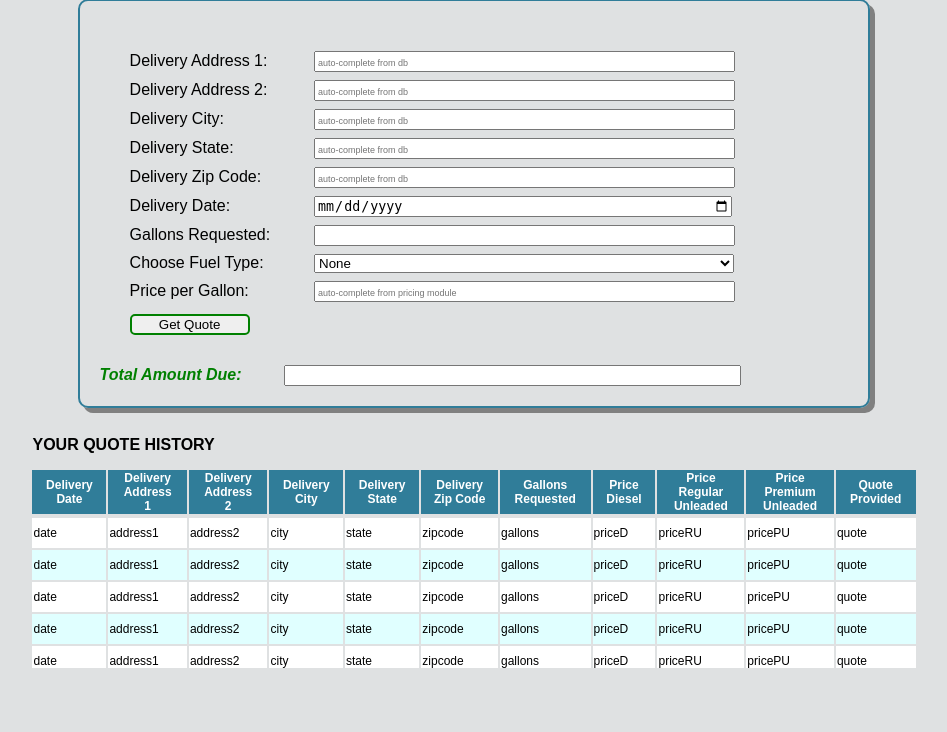
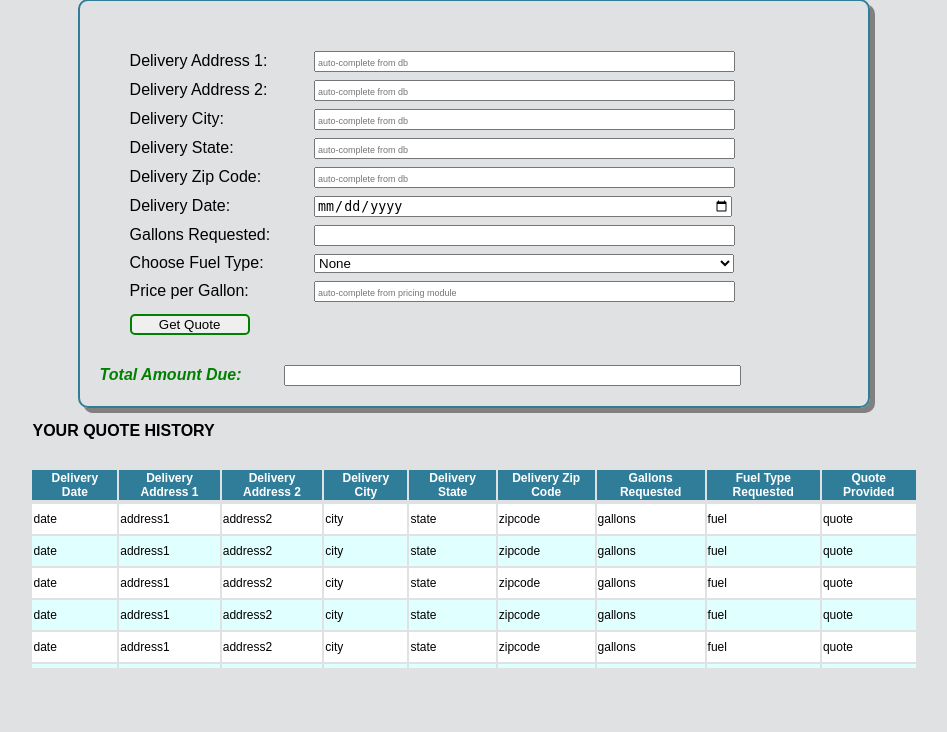
Before and after one commit to owlsrwise/COSC-4353-17390-Group-9, a Flask app: page /home/getquote/ in a window 1280 px wide. Shown: the part 133-865 px from the top of the page, without its empty margins (166-1113 px from the left). Run offline with Flask 2, Linux system fonts and the light colour scheme.

Commit message:
created database.db starter file init_db.py and edited app.py and fuel form

```diff
--- a/app.py
+++ b/app.py
@@ -1,6 +1,14 @@
 from flask import Flask, request, render_template, flash
+import sqlite3
 import fuelQuoteFormValidations
 import createProfile
+
+def get_db_connection():
+    conn = sqlite3.connect('database.db')
+    conn.row_factory = sqlite3.Row
+    return conn
+
+
 
 app = Flask(__name__)
 
@@ -97,7 +105,8 @@
 
 @app.route('/home/quoteresult/', methods = ['POST', 'GET'])     #send quote request to server
 def quoteResult():
-    quoteData='$530.00'             #hardcode quote data in lieu of database
+    quote='$19.50'             #hardcode quote data in lieu of pricing module
+    custId='001'               #hardcode quote data in lieu of profile data
     form = request.form
 
     if request.method == 'POST':
@@ -106,10 +115,20 @@
         fuel = request.form['fuel']
 
         if fuelQuoteFormValidations.validate(date, gallons, fuel):
-            return render_template('FuelQuoteForm.html', form=form, quoteData=quoteData)
+            # form data -> pricing module -> compare state to FuelPrices db table -> populate FuelQuoteData db table
+            # pricing module here
 
-            # add code here to send complete form data to DB
-            # add code here to populate quote history table (profile data and quote data from DB)
+            # populate FuelQuoteData db table
+            conn = get_db_connection()
+            conn.execute('INSERT INTO FuelQuoteData (custId, date, gallons, fuel, quote) VALUES (?, ?, ?, ?, ?)',
+                         (custId, date, gallons, fuel, quote))
+            conn.commit()
+
+            # populate Quote History user view
+
+
+            conn.close()
+            return render_template('FuelQuoteForm.html', form=form, quote=quote)
 
         else:
             print("Incorrect data format, should be YYYY-MM-DD")
--- a/templates/FuelQuoteForm.html
+++ b/templates/FuelQuoteForm.html
@@ -72,7 +72,7 @@
         </form>
         <div> <!--the price will come from Pricing Module-->
             <label for="quote" style="color:green; font-weight: bold; font-style: italic;">Total Amount Due:  </label>
-            <input type="text" value = "{{quoteData}}" id= "quote" name="quote">
+            <input type="text" value = "{{quote}}" id= "quote" name="quote">
         </div>
         </div>
 
@@ -113,9 +113,7 @@
                             <th>Delivery State</th>
                             <th>Delivery Zip Code</th>
                             <th>Gallons Requested</th>
-                            <th>Price Diesel</th>
-                            <th>Price Regular Unleaded</th>
-                            <th>Price Premium Unleaded</th>
+                            <th>Fuel Type Requested</th>
                             <th>Quote Provided</th>
                         </tr>
                     </thead>
@@ -128,9 +126,7 @@
                             <td>state</td>
                             <td>zipcode</td>
                             <td>gallons</td>
-                            <td>priceD</td>
-                            <td>priceRU</td>
-                            <td>pricePU</td>
+                            <td>fuel</td>
                             <td>quote</td>
                         </tr>
                         <tr>
@@ -141,9 +137,7 @@
                             <td>state</td>
                             <td>zipcode</td>
                             <td>gallons</td>
-                            <td>priceD</td>
-                            <td>priceRU</td>
-                            <td>pricePU</td>
+                            <td>fuel</td>
                             <td>quote</td>
                         </tr>
                         <tr>
@@ -154,9 +148,7 @@
                             <td>state</td>
                             <td>zipcode</td>
                             <td>gallons</td>
-                            <td>priceD</td>
-                            <td>priceRU</td>
-                            <td>pricePU</td>
+                            <td>fuel</td>
                             <td>quote</td>
                         </tr>
                         <tr>
@@ -167,9 +159,7 @@
                             <td>state</td>
                             <td>zipcode</td>
                             <td>gallons</td>
-                            <td>priceD</td>
-                            <td>priceRU</td>
-                            <td>pricePU</td>
+                            <td>fuel</td>
                             <td>quote</td>
                         </tr>
                         <tr>
@@ -180,9 +170,7 @@
                             <td>state</td>
                             <td>zipcode</td>
                             <td>gallons</td>
-                            <td>priceD</td>
-                            <td>priceRU</td>
-                            <td>pricePU</td>
+                            <td>fuel</td>
                             <td>quote</td>
                         </tr>
                         <tr>
@@ -193,9 +181,7 @@
                             <td>state</td>
                             <td>zipcode</td>
                             <td>gallons</td>
-                            <td>priceD</td>
-                            <td>priceRU</td>
-                            <td>pricePU</td>
+                            <td>fuel</td>
                             <td>quote</td>
                         </tr>
                         <tr>
@@ -206,9 +192,7 @@
                             <td>state</td>
                             <td>zipcode</td>
                             <td>gallons</td>
-                            <td>priceD</td>
-                            <td>priceRU</td>
-                            <td>pricePU</td>
+                            <td>fuel</td>
                             <td>quote</td>
                         </tr>
                     </tbody>
```
Also changed, not shown: init_db.py (added, +34 -0 lines), 1 other file.
